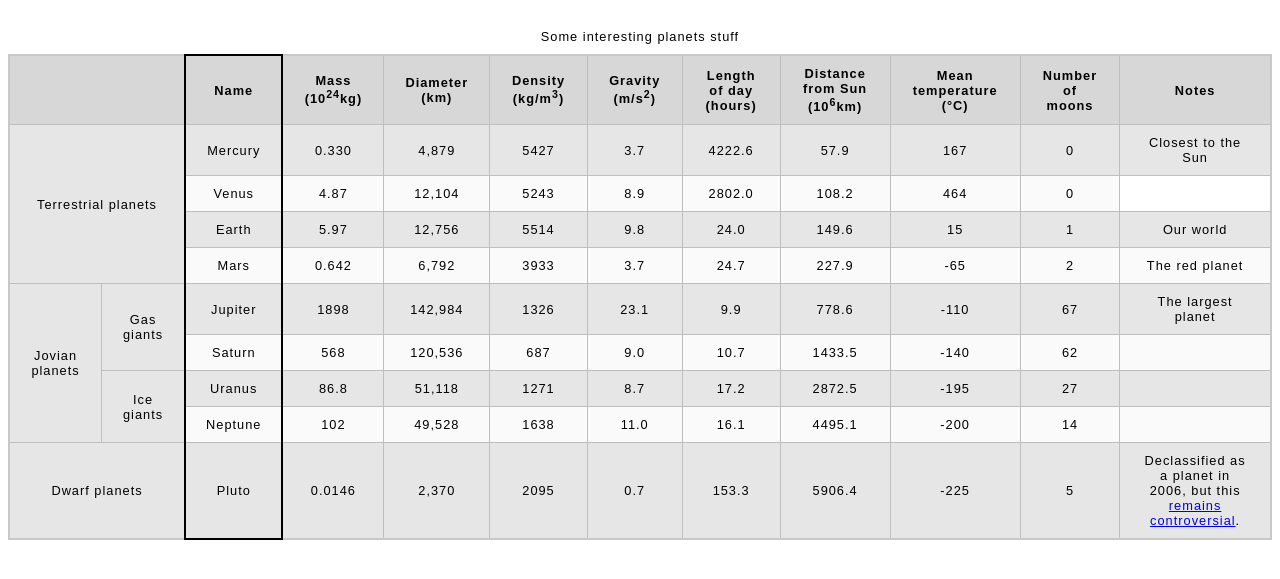
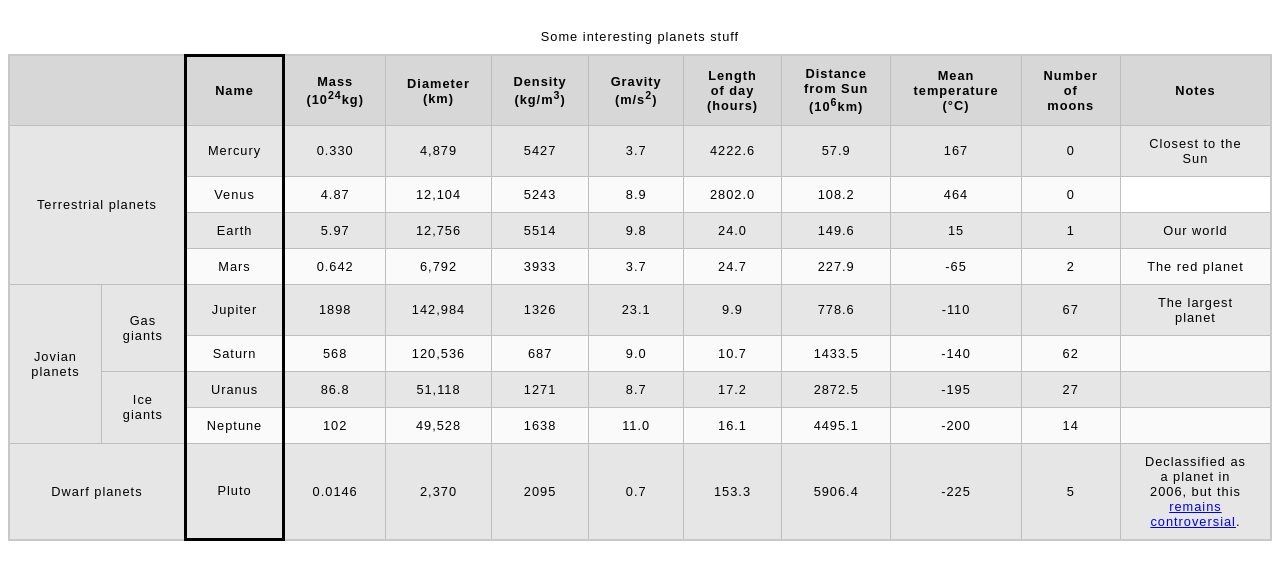
Before and after one commit to TheTomik93/learning-tables, a plain HTML site: page index.html in a window 1280 px wide. Shown: the part 61-640 px from the top of the page. Drawn offline with Linux system fonts and the light colour scheme.

Commit message:
Extracted some CSS from HTML

```diff
--- a/index.html
+++ b/index.html
@@ -15,7 +15,7 @@
         <colgroup>
             <col />
             <col />
-            <col style="border:2px solid black;"/>
+            <col class="blackborder"/>
             <col />
             <col />
             <col />
--- a/style.css
+++ b/style.css
@@ -35,7 +35,7 @@ caption {
 }
 
 .blackborder {
-    border: 1px solid black;
+    border: 3px solid black;
 }
 
 /* html {
```
